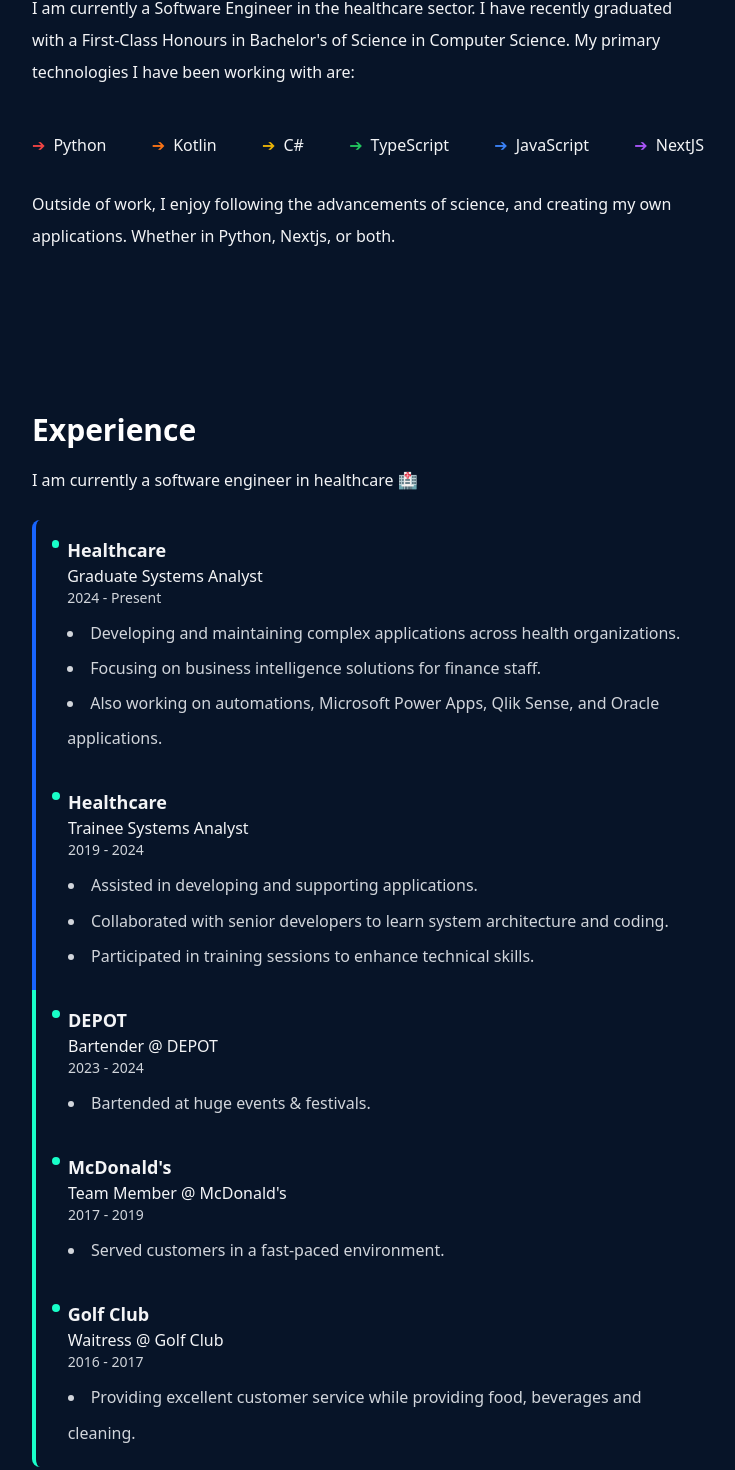
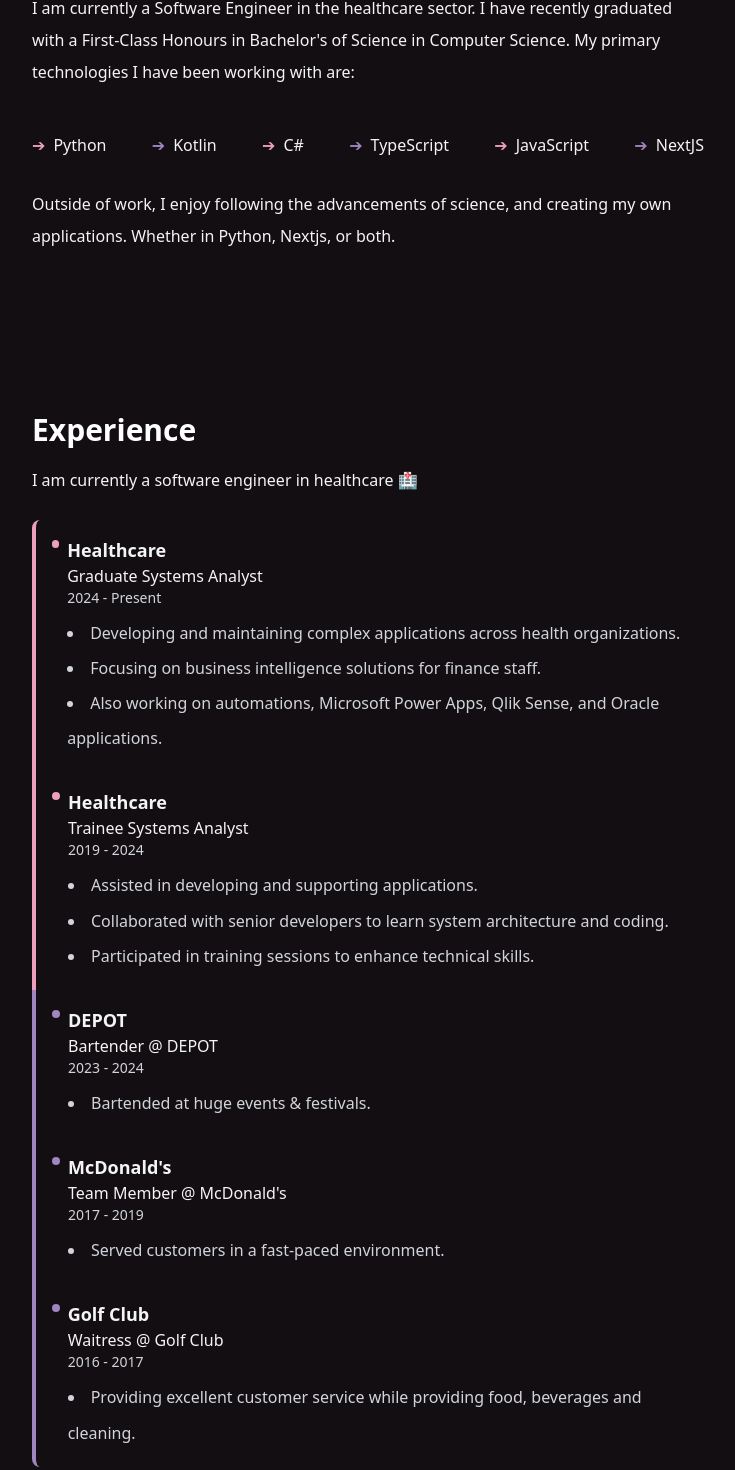
Before and after one commit to suhanpark/suhanpark.github.io, a Next.js app: page / in a window 1280 px wide. Shown: the part 1200-2670 px from the top of the page, without its empty margins (272-1007 px from the left). Built offline with nearby package versions, Linux system fonts and the light colour scheme.

Commit message:
re-design

```diff
--- a/src/app/globals.css
+++ b/src/app/globals.css
@@ -3,7 +3,7 @@
 @tailwind utilities;
 
 :root {
-  --background: #071428;
+  --background: #130e12;
   --foreground: #ededed;
 }
 
--- a/src/app/page.tsx
+++ b/src/app/page.tsx
@@ -35,7 +35,7 @@ export default function Home() {
 ⠀⠀⠀⠀⠉⠁⠀⠀⠀⠉⠁⠀⠀⠀⠀⠀
   `}
             </pre>
-            <h1 className="text-xl md:text-2xl mt-10 font-bold  ">
+            <h1 className="text-xl  md:text-2xl mt-10 font-bold  ">
               I like building things
             </h1>
           </header>
@@ -49,7 +49,7 @@ export default function Home() {
 
           <div className="mx-auto text-center mt-10 justify-center">
             <a href="mailto:gabidev.contact@gmail.com">
-              <button className="flex items-center mx-auto text-center p-6 px-10 border-[0.1rem] rounded-xl text-[#64FFDA] font-bold border-[#18ffc9]">
+              <button className="flex items-center mx-auto text-center p-6 px-10 border-[0.1rem] rounded-xl text-[#ED9FBE] font-bold border-[#ED9FBE]">
                 <FaEnvelope className="mr-2" />{" "}
                 {/* Add margin to the right of the icon */}
                 <h1 className="font-extrabold">Contact</h1>
--- a/src/components/home/AboutMe.tsx
+++ b/src/components/home/AboutMe.tsx
@@ -10,22 +10,22 @@ const AboutMe = () => {
       </p>
       <ul className="flex flex-wrap gap-2 md:justify-between">
         <li className="flex items-center mb-2">
-          <span className="text-red-500 mr-2">➔</span> Python
+          <span className="text-[#ED9FBE] mr-2">➔</span> Python
         </li>
         <li className="flex items-center mb-2">
-          <span className="text-orange-500 mr-2">➔</span> Kotlin
+          <span className="text-[#9F86C1] mr-2">➔</span> Kotlin
         </li>
         <li className="flex items-center mb-2">
-          <span className="text-yellow-500 mr-2">➔</span> C#
+          <span className="text-[#ED9FBE] mr-2">➔</span> C#
         </li>
         <li className="flex items-center mb-2">
-          <span className="text-green-500 mr-2">➔</span> TypeScript
+          <span className="text-[#9F86C1] mr-2">➔</span> TypeScript
         </li>
         <li className="flex items-center mb-2">
-          <span className="text-blue-500 mr-2">➔</span> JavaScript
+          <span className="text-[#ED9FBE] mr-2">➔</span> JavaScript
         </li>
         <li className="flex items-center mb-2">
-          <span className="text-purple-500 mr-2">➔</span> NextJS
+          <span className="text-[#9F86C1] mr-2">➔</span> NextJS
         </li>
       </ul>
       <p className="text-base font-normal  leading-8 mt-4">
--- a/src/components/home/Experience.tsx
+++ b/src/components/home/Experience.tsx
@@ -7,8 +7,8 @@ const Experience = () => {
       </p>
       <div className="space-y-0">
         {/* Combined Section for Trainee and Graduate */}
-        <div className="flex items-start border-l-4 border-[#1865ff] pl-4 bg-none rounded-t-lg p-4 transition-all duration-300">
-          <div className="bg-[#18ffc9] h-2 w-5 md:w-2 rounded-full mt-1 mr-2"></div>
+        <div className="flex items-start border-l-4 border-[#ED9FBE] pl-4 bg-none rounded-t-lg p-4 transition-all duration-300">
+          <div className="bg-[#ED9FBE] h-2 w-5 md:w-2 rounded-full mt-1 mr-2"></div>
           <div className="flex-grow">
             <h3 className="font-semibold text-lg ">Healthcare</h3>
             <p className="text-base leading-6 ">Graduate Systems Analyst</p>
@@ -30,8 +30,8 @@ const Experience = () => {
         </div>
 
         {/* Promotion Visual Indicator */}
-        <div className="flex items-start border-l-4 border-[#1865ff] pl-4 bg-none  p-4 transition-all duration-300 mt-4">
-          <div className="bg-[#18ffc9] h-2 w-5 md:w-2 rounded-full mt-1 mr-2"></div>
+        <div className="flex items-start border-l-4 border-[#ED9FBE] pl-4 bg-none  p-4 transition-all duration-300 mt-4">
+          <div className="bg-[#ED9FBE] h-2 w-5 md:w-2 rounded-full mt-1 mr-2"></div>
           <div className="flex-grow">
             <h3 className="font-semibold text-lg ">Healthcare</h3>
             <p className="text-base leading-6 ">Trainee Systems Analyst</p>
@@ -50,8 +50,8 @@ const Experience = () => {
         </div>
 
         {/* Promotion Visual Indicator */}
-        <div className="flex items-start border-l-4  border-[#18ffc9] pl-4 bg-none  p-4 transition-all duration-300 ">
-          <div className="bg-[#18ffc9] h-2 w-[0.6rem] md:w-2 rounded-full mt-1 mr-2"></div>
+        <div className="flex items-start border-l-4  border-[#9F86C1] pl-4 bg-none  p-4 transition-all duration-300 ">
+          <div className="bg-[#9F86C1] h-2 w-[0.6rem] md:w-2 rounded-full mt-1 mr-2"></div>
           <div className="flex-grow">
             <h3 className="font-semibold text-lg ">DEPOT</h3>
             <p className="text-base leading-6 ">Bartender @ DEPOT</p>
@@ -62,8 +62,8 @@ const Experience = () => {
           </div>
         </div>
         {/* Promotion Visual Indicator */}
-        <div className="flex items-start border-l-4  border-[#18ffc9] pl-4 bg-none p-4 transition-all duration-300 ">
-          <div className="bg-[#18ffc9] h-2 w-[0.8rem] md:w-2 rounded-full mt-1 mr-2"></div>
+        <div className="flex items-start border-l-4  border-[#9F86C1] pl-4 bg-none p-4 transition-all duration-300 ">
+          <div className="bg-[#9F86C1] h-2 w-[0.8rem] md:w-2 rounded-full mt-1 mr-2"></div>
           <div className="flex-grow">
             <h3 className="font-semibold text-lg ">McDonald&apos;s</h3>
             <p className="text-base leading-6 ">
@@ -76,8 +76,8 @@ const Experience = () => {
           </div>
         </div>
         {/* Promotion Visual Indicator */}
-        <div className="flex items-start border-l-4  border-[#18ffc9] pl-4 bg-none rounded-b-lg p-4 transition-all duration-300 ">
-          <div className="bg-[#18ffc9] h-2 w-[1.3rem] md:w-2 rounded-full mt-1 mr-2"></div>
+        <div className="flex items-start border-l-4  border-[#9F86C1] pl-4 bg-none rounded-b-lg p-4 transition-all duration-300 ">
+          <div className="bg-[#9F86C1] h-2 w-[1.3rem] md:w-2 rounded-full mt-1 mr-2"></div>
           <div className="flex-grow">
             <h3 className="font-semibold text-lg ">Golf Club</h3>
             <p className="text-base leading-6 ">Waitress @ Golf Club</p>
--- a/src/components/home/Projects.tsx
+++ b/src/components/home/Projects.tsx
@@ -8,8 +8,8 @@ const Projects = () => {
         that have shaped my skills and understanding of technology:
       </p>
       <div className="space-y-4">
-        <div className="flex items-start border-l-2 border-[#18ffc9] pl-4">
-          <div className="bg-[#18ffc9] h-2 w-[1.3rem] md:w-[0.6rem] rounded-full mt-1 mr-2"></div>
+        <div className="flex items-start border-l-2 border-[#ED9FBE] pl-4">
+          <div className="bg-[#ED9FBE] h-2 w-[1.3rem] md:w-[0.6rem] rounded-full mt-1 mr-2"></div>
           <div>
             <h3 className="font-semibold text-lg">Dashboard Development</h3>
             <p className="text-base leading-6">
@@ -18,8 +18,8 @@ const Projects = () => {
             </p>
           </div>
         </div>
-        <div className="flex items-start border-l-2 border-[#18ffc9] pl-4">
-          <div className="bg-[#18ffc9] h-2 w-[2rem] md:w-4 rounded-full mt-1 mr-2"></div>
+        <div className="flex items-start border-l-2 border-[#ED9FBE] pl-4">
+          <div className="bg-[#ED9FBE] h-2 w-[2rem] md:w-4 rounded-full mt-1 mr-2"></div>
           <div>
             <h3 className="font-semibold text-lg">Automations</h3>
             <p className="text-base leading-6">
@@ -29,8 +29,8 @@ const Projects = () => {
             </p>
           </div>
         </div>
-        <div className="flex items-start border-l-2 border-[#18ffc9] pl-4">
-          <div className="bg-[#18ffc9] h-2 w-[0.8rem] md:w-2 rounded-full mt-1 mr-2"></div>
+        <div className="flex items-start border-l-2 border-[#ED9FBE] pl-4">
+          <div className="bg-[#ED9FBE] h-2 w-[0.8rem] md:w-2 rounded-full mt-1 mr-2"></div>
           <div>
             <h3 className="font-semibold text-lg">Innovative AI Solutions</h3>
             <p className="text-base leading-6">
@@ -38,8 +38,8 @@ const Projects = () => {
             </p>
           </div>
         </div>
-        <div className="flex items-start border-l-2 border-[#18ffc9] pl-4">
-          <div className="bg-[#18ffc9] h-2 w-[1.5rem] md:w-[0.7rem] rounded-full mt-1 mr-2"></div>
+        <div className="flex items-start border-l-2 border-[#ED9FBE] pl-4">
+          <div className="bg-[#ED9FBE] h-2 w-[1.5rem] md:w-[0.7rem] rounded-full mt-1 mr-2"></div>
           <div>
             <h3 className="font-semibold text-lg">Collaborative Projects</h3>
             <p className="text-base leading-6">
@@ -48,8 +48,8 @@ const Projects = () => {
             </p>
           </div>
         </div>
-        <div className="flex items-start border-l-2 border-[#18ffc9] pl-4">
-          <div className="bg-[#18ffc9] h-2 w-[5rem] md:w-9 rounded-full mt-1 mr-2"></div>
+        <div className="flex items-start border-l-2 border-[#ED9FBE] pl-4">
+          <div className="bg-[#ED9FBE] h-2 w-[5rem] md:w-9 rounded-full mt-1 mr-2"></div>
           <div>
             <h3 className="font-semibold text-lg">Personal Projects</h3>
             <p className="text-base leading-6">
```
Also changed, not shown: src/components/Navbar.tsx (+9 -9 lines).
